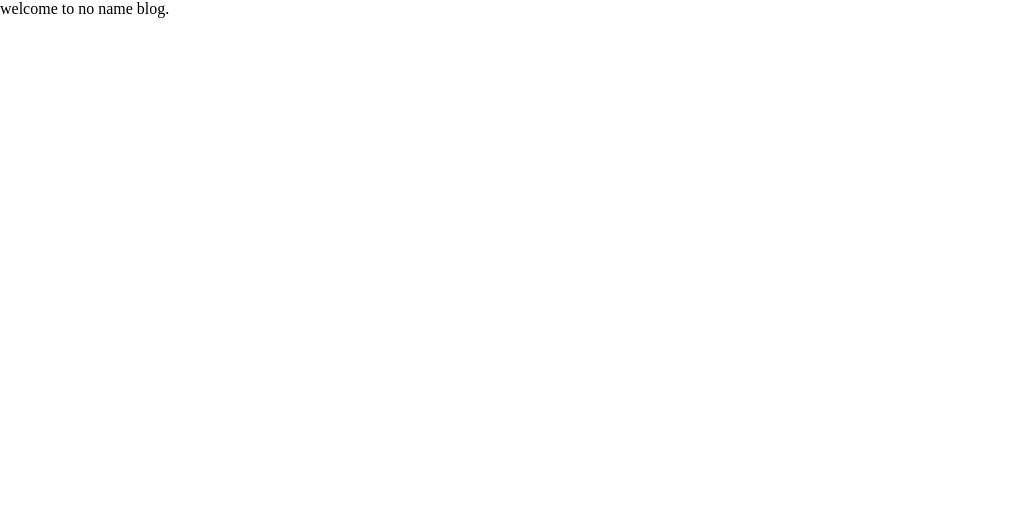
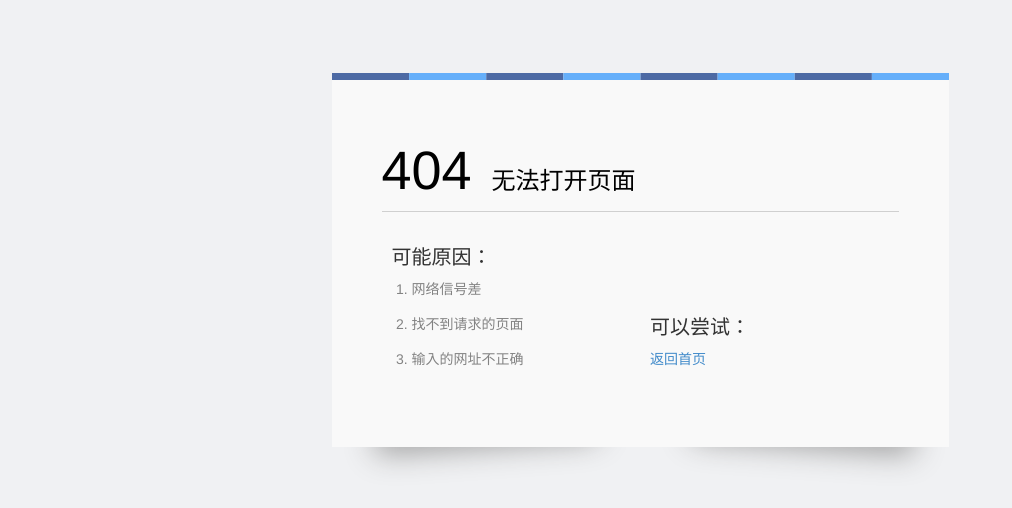
Before and after one commit to MRDANX/developer_community, a Vue app: page /1/home in a window 1280 px wide. Shown: the top 508 px of the page, without its empty margins (0-1012 px from the left). Built offline with nearby package versions, Linux system fonts and the light colour scheme; no server answers.

Commit message:
modify router's routes and some others

```diff
--- a/src/App.vue
+++ b/src/App.vue
@@ -13,6 +13,7 @@ html,
 body {
   padding: 0;
   margin: 0;
+  background-color: #f1f1f1;
 }
 ul {
   list-style-type: none;
--- /dev/null
+++ b/src/components/article.vue
@@ -0,0 +1,5 @@
+<template>
+  <div>
+      article
+  </div>
+</template>
--- /dev/null
+++ b/src/components/articleDetail.vue
@@ -0,0 +1,5 @@
+<template>
+  <div>
+      articleDetail
+  </div>
+</template>
--- /dev/null
+++ b/src/components/articleList.vue
@@ -0,0 +1,5 @@
+<template>
+  <div>
+      articleList
+  </div>
+</template>
--- /dev/null
+++ b/src/components/sideBar.vue
@@ -0,0 +1,5 @@
+<template>
+  <div>
+      sideBar
+  </div>
+</template>
--- a/src/main.js
+++ b/src/main.js
@@ -10,7 +10,7 @@ import "es6-promise/auto"
 
 Vue.config.productionTip = false;
 
-Vue.prototype.$http = axios;
+Vue.prototype.$axios = axios;
 
 /* eslint-disable no-new */
 new Vue({
--- a/src/pages/homePage.vue
+++ b/src/pages/homePage.vue
@@ -1,25 +1,34 @@
 <template>
   <div id="homePage">
+      <nav>nav</nav>
+      <side-bar></side-bar>
+      <!-- auto set the router view according to the name property -->
+      <router-view></router-view>
       welcome to {{userName}} blog.
   </div>
 </template>
 
 <script>
 import { mapState } from "vuex";
+import sideBar from "@/components/sideBar";
 export default {
-  name:'homePage',
-  data(){
-      return {
-
-      }
+  name: "homePage",
+  data() {
+    return {
+    //   //the alternative values are 'articleList' or 'articleDetail'
+    //   currentView: "articleList"
+    };
   },
-  computed:{
-      ...mapState('home',['userName'])
+  computed: {
+    ...mapState("home", ["userName"])
   },
-  created(){
-      this.$store.dispatch('home/initializeHomePage');
+  components:{
+      sideBar
+  },
+  created() {
+    this.$store.dispatch("home/initializeHomePage");
   }
-}
+};
 </script>
 
 <style>
--- /dev/null
+++ b/src/pages/notFoundPage.vue
@@ -0,0 +1,207 @@
+<template lang="html">
+  <div class="error-page haorooms">
+      <div class="error-page-container">
+          <div class="error-page-main">
+              <h3>
+                  <strong>404</strong>无法打开页面
+              </h3>
+              <div class="error-page-actions">
+                  <div>
+                      <h4>可能原因：</h4>
+                      <ol>
+                          <li>网络信号差</li>
+                          <li>找不到请求的页面</li>
+                          <li>输入的网址不正确</li>
+                      </ol>
+                  </div>
+                  <div>
+                      <h4>可以尝试：</h4>
+                      <ul>
+                          <li><router-link to="/">返回首页</router-link></li>
+                      </ul>
+                  </div>
+              </div>
+          </div>
+      </div>
+  </div>
+</template>
+
+<script>
+export default {
+  name: "NotFoundComponent"
+};
+</script>
+
+<style lang="css">
+body,
+code,
+dd,
+div,
+dl,
+dt,
+fieldset,
+form,
+h1,
+h2,
+h3,
+h4,
+h5,
+h6,
+input,
+legend,
+li,
+ol,
+p,
+pre,
+td,
+textarea,
+th,
+ul {
+  margin: 0;
+  padding: 0;
+}
+
+body {
+  font: 14px/1.5 "Microsoft YaHei", "微软雅黑", Helvetica, Sans-serif;
+  min-width: 1200px;
+  background: #f0f1f3;
+}
+
+:focus {
+  outline: 0;
+}
+
+h1,
+h2,
+h3,
+h4,
+h5,
+h6,
+strong {
+  font-weight: 700;
+}
+
+a {
+  color: #428bca;
+  text-decoration: none;
+}
+
+a:hover {
+  text-decoration: underline;
+}
+
+.error-page {
+  background: #f0f1f3;
+  padding: 80px 0 180px;
+}
+
+.error-page-container {
+  position: relative;
+  z-index: 1;
+}
+
+.error-page-main {
+  position: relative;
+  background: #f9f9f9;
+  margin: 0 auto;
+  width: 617px;
+  -ms-box-sizing: border-box;
+  -webkit-box-sizing: border-box;
+  -moz-box-sizing: border-box;
+  box-sizing: border-box;
+  padding: 50px 50px 70px;
+}
+
+.error-page-main:before {
+  content: "";
+  display: block;
+  background: url("../assets/images/errorPageBorder.png");
+  height: 7px;
+  position: absolute;
+  top: -7px;
+  width: 100%;
+  left: 0;
+}
+
+.error-page-main h3 {
+  font-size: 24px;
+  font-weight: 400;
+  border-bottom: 1px solid #d0d0d0;
+}
+
+.error-page-main h3 strong {
+  font-size: 54px;
+  font-weight: 400;
+  margin-right: 20px;
+}
+
+.error-page-main h4 {
+  font-size: 20px;
+  font-weight: 400;
+  color: #333;
+}
+
+.error-page-actions {
+  font-size: 0;
+  z-index: 100;
+}
+
+.error-page-actions div {
+  font-size: 14px;
+  display: inline-block;
+  padding: 30px 0 0 10px;
+  width: 50%;
+  -ms-box-sizing: border-box;
+  -webkit-box-sizing: border-box;
+  -moz-box-sizing: border-box;
+  box-sizing: border-box;
+  color: #838383;
+}
+
+.error-page-actions ol {
+  list-style: decimal;
+  padding-left: 20px;
+}
+
+.error-page-actions li {
+  line-height: 2.5em;
+}
+
+.error-page-actions:before {
+  content: "";
+  display: block;
+  position: absolute;
+  z-index: -1;
+  bottom: 17px;
+  left: 50px;
+  width: 200px;
+  height: 10px;
+  -moz-box-shadow: 4px 5px 31px 11px #999;
+  -webkit-box-shadow: 4px 5px 31px 11px #999;
+  box-shadow: 4px 5px 31px 11px #999;
+  -moz-transform: rotate(-4deg);
+  -webkit-transform: rotate(-4deg);
+  -ms-transform: rotate(-4deg);
+  -o-transform: rotate(-4deg);
+  transform: rotate(-4deg);
+}
+
+.error-page-actions:after {
+  content: "";
+  display: block;
+  position: absolute;
+  z-index: -1;
+  bottom: 17px;
+  right: 50px;
+  width: 200px;
+  height: 10px;
+  -moz-box-shadow: 4px 5px 31px 11px #999;
+  -webkit-box-shadow: 4px 5px 31px 11px #999;
+  box-shadow: 4px 5px 31px 11px #999;
+  -moz-transform: rotate(4deg);
+  -webkit-transform: rotate(4deg);
+  -ms-transform: rotate(4deg);
+  -o-transform: rotate(4deg);
+  transform: rotate(4deg);
+}
+</style>
--- a/src/pages/welcomePage.vue
+++ b/src/pages/welcomePage.vue
@@ -1,11 +1,11 @@
 <template>
-  <!-- 后期若有时间，此页面改为博文汇总页面 -->
+  <!-- modify this page to summary page if there is time left at the end -->
   <div id="welcomePage">
     <img src="@/assets/logo.png">
     <h1>{{ msg }}</h1>
     <h2>
-      <!-- 跳转进入用户博客首页， -->
-      <router-link :to="{name:'homePage', params:{userId}}">Enter</router-link>
+      <!-- turn to home page of user's blog -->
+      <router-link :to="{name:'homePage', params:{userID}}">Enter</router-link>
     </h2>
   </div>
 </template>
@@ -16,7 +16,7 @@ export default {
   name: "welcomePage",
   data() {
     return {
-      userId: 1
+      userID: 1
     };
   },
   computed: {
--- a/src/router/index.js
+++ b/src/router/index.js
@@ -1,22 +1,38 @@
 import Vue from 'vue'
 import Router from 'vue-router'
+import homePage from '@/pages/homePage'
 import welcomePage from '@/pages/welcomePage'
-import homePage from '@/pages/homePage'
+import notFoundPage from '@/pages/notFoundPage'
+import articleList from '@/components/articleList'
+import articleDetail from '@/components/articleDetail'
 
 Vue.use(Router)
 
 export default new Router({
   mode: 'history',
-  routes: [
-    {
+  routes: [{
       path: '/',
       name: 'welcomePage',
       component: welcomePage
     },
     {
-      path:'/:userId/home',
-      name:'homePage',
-      component:homePage
+      path: '/:userID(\\d+)',
+      component: homePage,
+      children: [{
+          path: '',
+          name: 'homePage',
+          component: articleList
+        },
+        {
+          path: 'article/:articleID',
+          component: articleDetail
+        }
+      ]
+    },
+    {
+      path: '*',
+      name: 'notFound',
+      component: notFoundPage
     }
   ]
 })
--- a/src/store/modules/home.js
+++ b/src/store/modules/home.js
@@ -6,16 +6,23 @@ const state = {
 };
 
 const mutations = {
-  initializeHomePage(state) {
-
+  //initialize home page data
+  initializeHomePage(state, data) {
+    state.userName = data.userName;
   }
 };
 
 const actions = {
-  initializeHomePage({state,commit,rootState}) {
+  //initialize home page data
+  initializeHomePage({
+    state,
+    commit,
+    rootState
+  }) {
     axios('/api/getUser').then(result => {
       if (result.status == 200) {
-        state.userName=result.data.userName;
+        let data = result.data;
+        commit('initializeHomePage', data);
       }
 
 
```
Also changed, not shown: src/assets/images/errorPageBorder.png (added), 1 other file (tests, documents, lock files or other folders).
